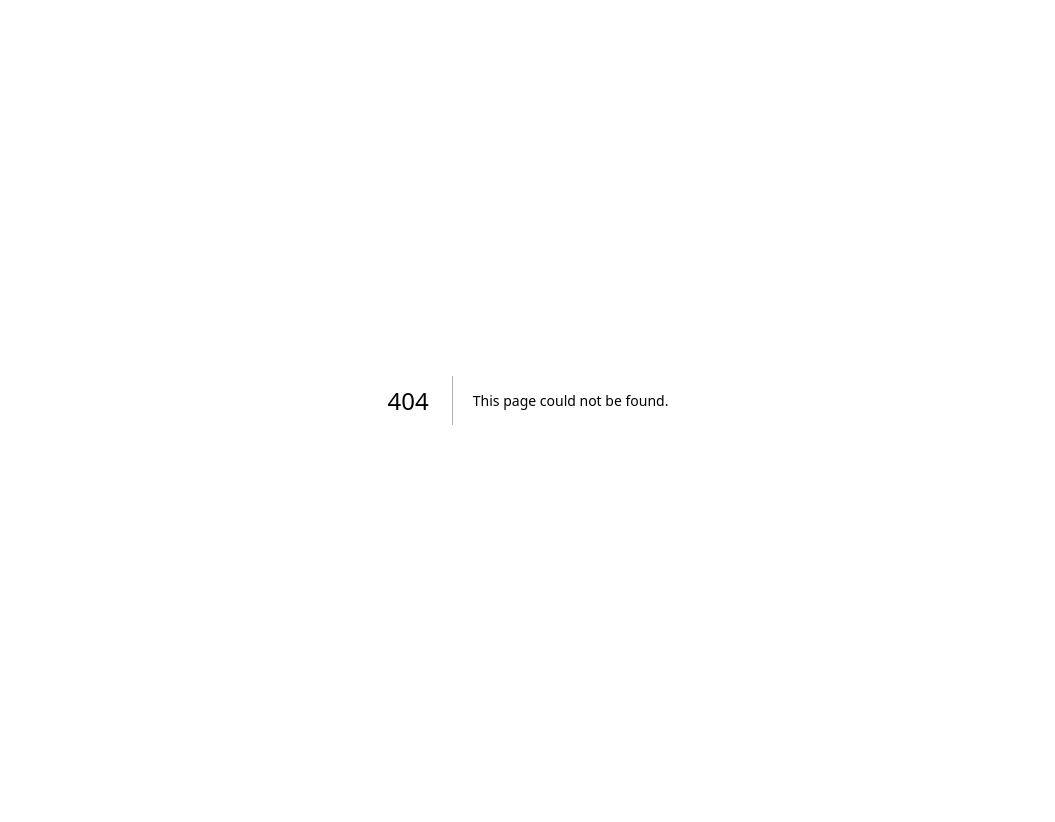
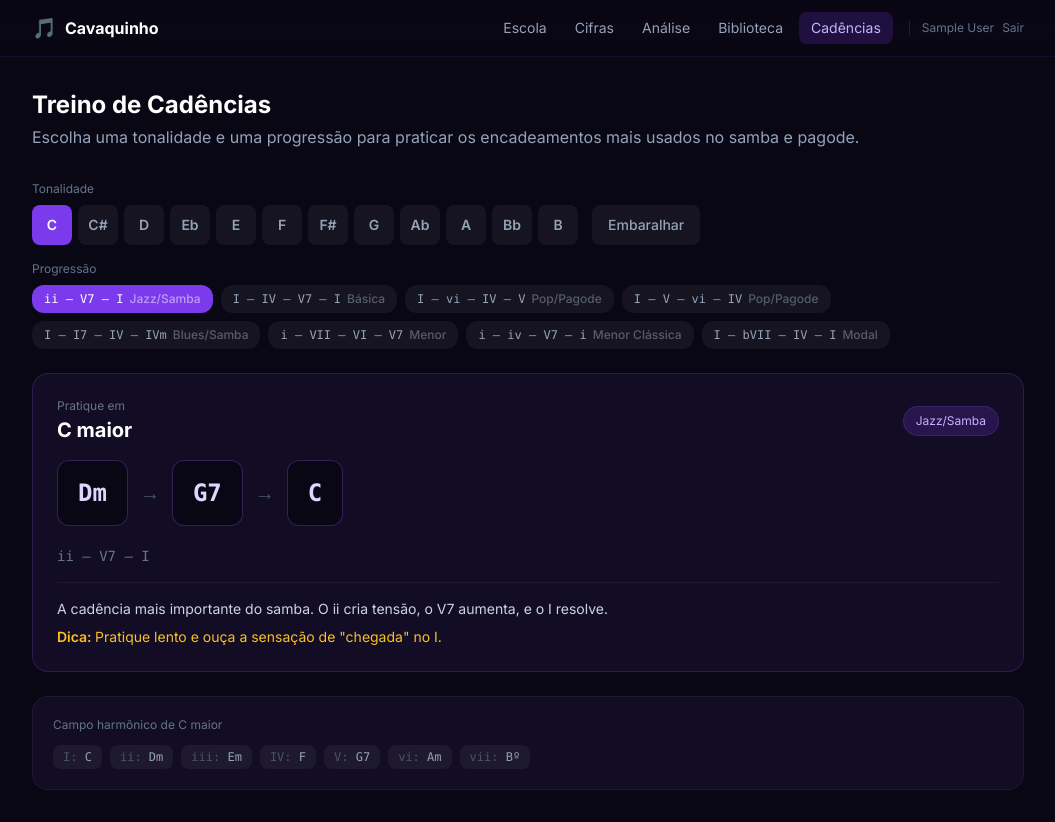
Before and after one commit to nexoswebservices/cavaquinho, a Next.js app: page /cadencias in a window 1280 px wide. Before the commit this address had no page. Shown: the whole page, without its empty margins (112-1167 px from the left). Before the commit the page ends 800 px from the top, so only its background shows below. Built offline with nearby package versions, Linux system fonts and the light colour scheme; no server answers; sample sign-in values are in the browser's storage.

Commit message:
Fase 4: Treino de Cadências
Drill client-side com 8 progressões (ii-V-I, I-IV-V, andaluza,
modal, etc.) × 12 tonalidades. Campo harmônico de referência inline.
Botão embaralhar para treino aleatório. Novo link Cadências na navbar.

Co-Authored-By: Claude Sonnet 4.6 <noreply@anthropic.com>

```diff
--- /dev/null
+++ b/src/app/(app)/cadencias/page.tsx
@@ -0,0 +1,15 @@
+import { TreinoCadencias } from "@/components/cadencias/TreinoCadencias"
+
+export default function CadenciasPage() {
+  return (
+    <div>
+      <div className="mb-8">
+        <h1 className="text-2xl font-bold text-white mb-1">Treino de Cadências</h1>
+        <p className="text-slate-400">
+          Escolha uma tonalidade e uma progressão para praticar os encadeamentos mais usados no samba e pagode.
+        </p>
+      </div>
+      <TreinoCadencias />
+    </div>
+  )
+}
--- /dev/null
+++ b/src/components/cadencias/TreinoCadencias.tsx
@@ -0,0 +1,256 @@
+"use client"
+
+import { useState, useCallback } from "react"
+import { campoHarmonico } from "@/lib/teoria"
+import type { Mode } from "@/lib/teoria"
+
+const NOTAS_DISPLAY = ['C', 'C#', 'D', 'Eb', 'E', 'F', 'F#', 'G', 'Ab', 'A', 'Bb', 'B']
+const TO_NORM: Record<string, string> = { Eb: 'D#', Ab: 'G#', Bb: 'A#' }
+
+interface Padrao {
+  nome: string
+  tipo: string
+  graus: number[]  // 0-indexed: 0=I, 1=II, etc.
+  modo: Mode
+  descricao: string
+  dica: string
+}
+
+const PADROES: Padrao[] = [
+  {
+    nome: 'ii – V7 – I',
+    tipo: 'Jazz/Samba',
+    graus: [1, 4, 0],
+    modo: 'major',
+    descricao: 'A cadência mais importante do samba. O ii cria tensão, o V7 aumenta, e o I resolve.',
+    dica: 'Pratique lento e ouça a sensação de "chegada" no I.',
+  },
+  {
+    nome: 'I – IV – V7 – I',
+    tipo: 'Básica',
+    graus: [0, 3, 4, 0],
+    modo: 'major',
+    descricao: 'Base de inúmeras músicas populares. Funciona em qualquer tonalidade.',
+    dica: 'Experimente variar o ritmo: marque o I e o IV mais longos.',
+  },
+  {
+    nome: 'I – vi – IV – V',
+    tipo: 'Pop/Pagode',
+    graus: [0, 5, 3, 4],
+    modo: 'major',
+    descricao: 'Sequência clássica do pagode moderno. Cria uma sensação circular.',
+    dica: 'Tente cantarolar uma melodia por cima enquanto toca.',
+  },
+  {
+    nome: 'I – V – vi – IV',
+    tipo: 'Pop/Pagode',
+    graus: [0, 4, 5, 3],
+    modo: 'major',
+    descricao: 'Variação da anterior, muito usada em hits do pagode dos anos 2000.',
+    dica: 'A mudança de V para vi é chamada cadência deceptiva — surpresa harmônica.',
+  },
+  {
+    nome: 'I – I7 – IV – IVm',
+    tipo: 'Blues/Samba',
+    graus: [0, 0, 3, 3],
+    modo: 'major',
+    descricao: 'O I7 cria tensão que resolve no IV. O IVm é emprestado do menor paralelo.',
+    dica: 'O IVm é o segredo do "sabor" deste progressão — não deixe de ouvi-lo.',
+    // Special: grau 3 (IV) e o IVm é IV com modo alterado — tratamos abaixo
+  },
+  {
+    nome: 'i – VII – VI – V7',
+    tipo: 'Menor',
+    graus: [0, 6, 5, 4],
+    modo: 'minor',
+    descricao: 'Cadência andaluza descendo. Muito usada no samba mais dramático e chorinho.',
+    dica: 'Note que o V7 aqui é maior (da escala harmônica menor), criando tensão forte.',
+  },
+  {
+    nome: 'i – iv – V7 – i',
+    tipo: 'Menor Clássica',
+    graus: [0, 3, 4, 0],
+    modo: 'minor',
+    descricao: 'Versão menor do I-IV-V. O V7 vem da escala harmônica menor.',
+    dica: 'Compare com a versão maior: a mudança de modo cria emoção diferente.',
+  },
+  {
+    nome: 'I – bVII – IV – I',
+    tipo: 'Modal',
+    graus: [0, 4, 3, 0],
+    modo: 'major',
+    descricao: 'Empréstimo do Mixolídio. O bVII não pertence ao campo harmônico maior.',
+    dica: 'O bVII é 1 tom abaixo do I. Em C: C – Bb – F – C.',
+    // Special: different progression
+  },
+]
+
+const PADROES_ESPECIAIS: Record<string, (nota: string, campo: ReturnType<typeof campoHarmonico>) => string[]> = {
+  'I – I7 – IV – IVm': (nota, campo) => {
+    const I = campo[0].example
+    const I7 = campo[0].root + '7'
+    const IV = campo[3].example
+    const IVm = campo[3].root + 'm'
+    return [I, I7, IV, IVm]
+  },
+  'I – bVII – IV – I': (nota, campo) => {
+    const I = campo[0].example
+    const IV = campo[3].example
+    // bVII = 1 tom abaixo do I
+    const bVII_MAP: Record<string, string> = {
+      C: 'Bb', 'C#': 'B', D: 'C', Eb: 'Db', E: 'D', F: 'Eb',
+      'F#': 'E', G: 'F', Ab: 'Gb', A: 'G', Bb: 'Ab', B: 'A',
+    }
+    const bVII = (bVII_MAP[campo[0].root] ?? '?') + '7'
+    return [I, bVII, IV, I]
+  },
+}
+
+function getChordsForPadrao(padrao: Padrao, nota: string): string[] {
+  const normRoot = TO_NORM[nota] ?? nota
+  const campo = campoHarmonico(normRoot, padrao.modo)
+
+  if (PADROES_ESPECIAIS[padrao.nome]) {
+    return PADROES_ESPECIAIS[padrao.nome](nota, campo)
+  }
+
+  return padrao.graus.map((g) => campo[g].example)
+}
+
+function randomFrom<T>(arr: T[]): T {
+  return arr[Math.floor(Math.random() * arr.length)]
+}
+
+export function TreinoCadencias() {
+  const [nota, setNota] = useState("C")
+  const [padraoIdx, setPadraoIdx] = useState(0)
+  const [mode, setMode] = useState<Mode>("major")
+
+  const padrao = PADROES[padraoIdx]
+
+  // Sync mode with padrao
+  const selectPadrao = useCallback((idx: number) => {
+    setPadraoIdx(idx)
+    setMode(PADROES[idx].modo)
+  }, [])
+
+  function embaralhar() {
+    const idx = Math.floor(Math.random() * PADROES.length)
+    setPadraoIdx(idx)
+    setMode(PADROES[idx].modo)
+    setNota(randomFrom(NOTAS_DISPLAY))
+  }
+
+  const chords = getChordsForPadrao(padrao, nota)
+  const modeLabel = padrao.modo === 'major' ? 'maior' : 'menor'
+
+  return (
+    <div className="space-y-6">
+      {/* Controls */}
+      <div className="space-y-4">
+        {/* Nota */}
+        <div>
+          <p className="text-xs text-slate-500 mb-2">Tonalidade</p>
+          <div className="flex flex-wrap gap-1.5">
+            {NOTAS_DISPLAY.map((n) => (
+              <button
+                key={n}
+                onClick={() => setNota(n)}
+                className={`w-10 h-10 rounded-lg text-sm font-semibold transition-colors ${
+                  nota === n
+                    ? "bg-violet-600 text-white"
+                    : "bg-white/5 text-slate-400 hover:text-white hover:bg-white/10"
+                }`}
+              >
+                {n}
+              </button>
+            ))}
+            <button
+              onClick={embaralhar}
+              className="px-4 h-10 rounded-lg text-sm font-medium bg-white/5 text-slate-400 hover:text-white hover:bg-white/10 transition-colors ml-2"
+            >
+              Embaralhar
+            </button>
+          </div>
+        </div>
+
+        {/* Padrão */}
+        <div>
+          <p className="text-xs text-slate-500 mb-2">Progressão</p>
+          <div className="flex flex-wrap gap-2">
+            {PADROES.map((p, i) => (
+              <button
+                key={p.nome}
+                onClick={() => selectPadrao(i)}
+                className={`px-3 py-1.5 rounded-xl text-xs font-medium transition-colors flex items-center gap-1.5 ${
+                  padraoIdx === i
+                    ? "bg-violet-600 text-white"
+                    : "bg-white/5 text-slate-400 hover:text-white hover:bg-white/10"
+                }`}
+              >
+                <span className="font-mono">{p.nome}</span>
+                <span className="opacity-50">{p.tipo}</span>
+              </button>
+            ))}
+          </div>
+        </div>
+      </div>
+
+      {/* Exercício */}
+      <div className="bg-[#120d24] border border-violet-500/20 rounded-2xl p-6">
+        <div className="flex items-center justify-between mb-4">
+          <div>
+            <p className="text-xs text-slate-500 mb-0.5">Pratique em</p>
+            <h2 className="text-xl font-bold text-white">
+              {nota} {modeLabel}
+            </h2>
+          </div>
+          <span className="text-xs bg-violet-600/20 text-violet-300 border border-violet-500/20 px-3 py-1.5 rounded-full">
+            {padrao.tipo}
+          </span>
+        </div>
+
+        {/* Acordes */}
+        <div className="flex items-center gap-3 flex-wrap mb-5">
+          {chords.map((chord, i) => (
+            <div key={i} className="flex items-center gap-3">
+              <div className="bg-[#0a0714] border border-violet-500/30 rounded-xl px-5 py-4 text-center">
+                <p className="text-2xl font-bold font-mono text-violet-200">{chord}</p>
+              </div>
+              {i < chords.length - 1 && (
+                <span className="text-slate-600 text-xl">→</span>
+              )}
+            </div>
+          ))}
+        </div>
+
+        {/* Progressão em graus */}
+        <p className="text-sm text-slate-500 font-mono mb-4">{padrao.nome}</p>
+
+        {/* Descrição + dica */}
+        <div className="space-y-2 border-t border-white/5 pt-4">
+          <p className="text-slate-300 text-sm">{padrao.descricao}</p>
+          <p className="text-amber-400 text-sm">
+            <span className="font-semibold">Dica: </span>{padrao.dica}
+          </p>
+        </div>
+      </div>
+
+      {/* Referência rápida */}
+      <div className="bg-[#120d24] border border-white/5 rounded-2xl p-5">
+        <p className="text-xs text-slate-500 mb-3">Campo harmônico de {nota} {modeLabel}</p>
+        <div className="flex flex-wrap gap-2">
+          {campoHarmonico(TO_NORM[nota] ?? nota, padrao.modo).map((c) => (
+            <span
+              key={c.degree}
+              className="text-xs font-mono bg-white/5 text-slate-400 px-2.5 py-1 rounded-lg"
+            >
+              <span className="text-slate-600">{c.degree}: </span>
+              {c.example}
+            </span>
+          ))}
+        </div>
+      </div>
+    </div>
+  )
+}
--- a/src/components/layout/Navbar.tsx
+++ b/src/components/layout/Navbar.tsx
@@ -61,6 +61,17 @@ export function Navbar() {
             Biblioteca
           </Link>
 
+          <Link
+            href="/cadencias"
+            className={`px-3 py-1.5 rounded-lg text-sm transition-colors ${
+              pathname.startsWith("/cadencias")
+                ? "bg-violet-600/20 text-violet-300"
+                : "text-slate-400 hover:text-white"
+            }`}
+          >
+            Cadências
+          </Link>
+
           {session && (
             <div className="flex items-center gap-2 ml-3 pl-3 border-l border-white/10">
               <span className="text-xs text-slate-500 hidden sm:inline">
```
